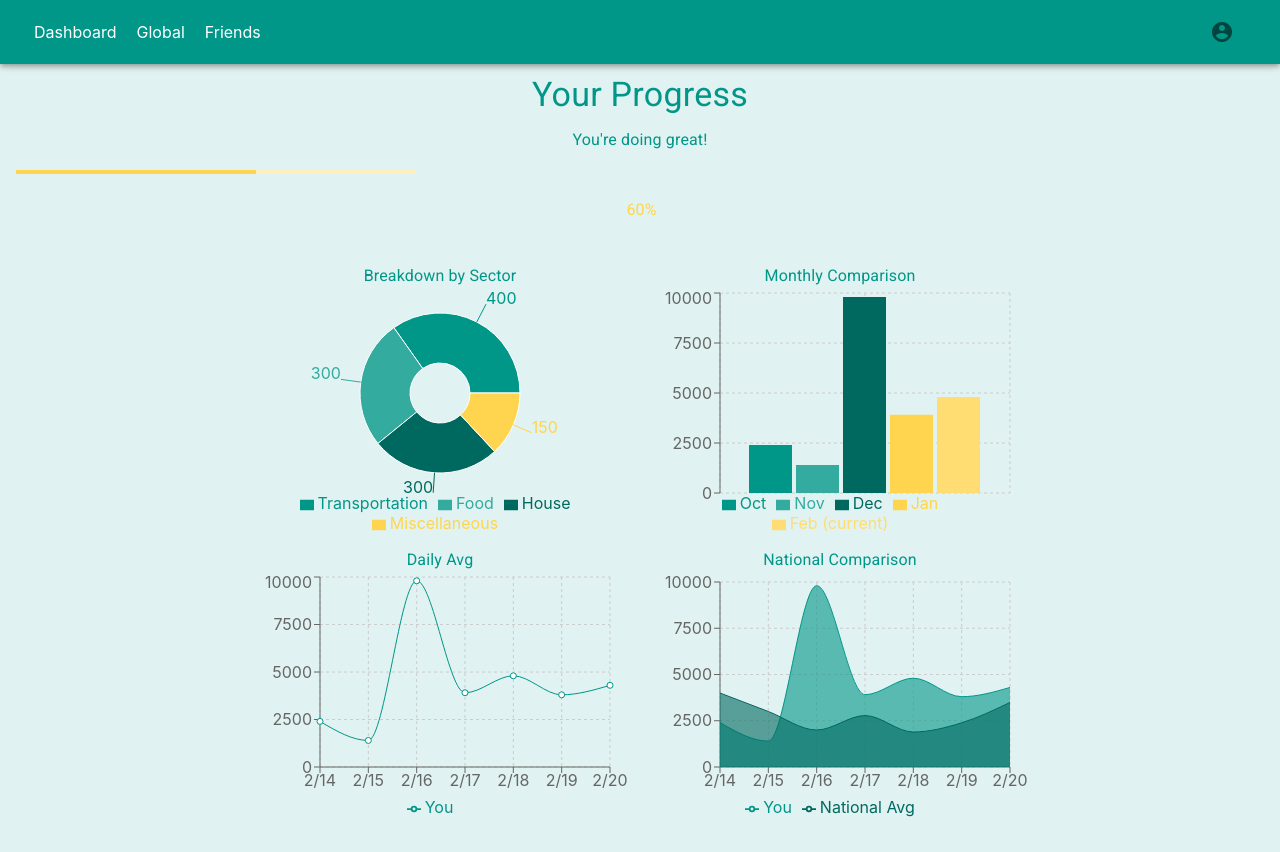
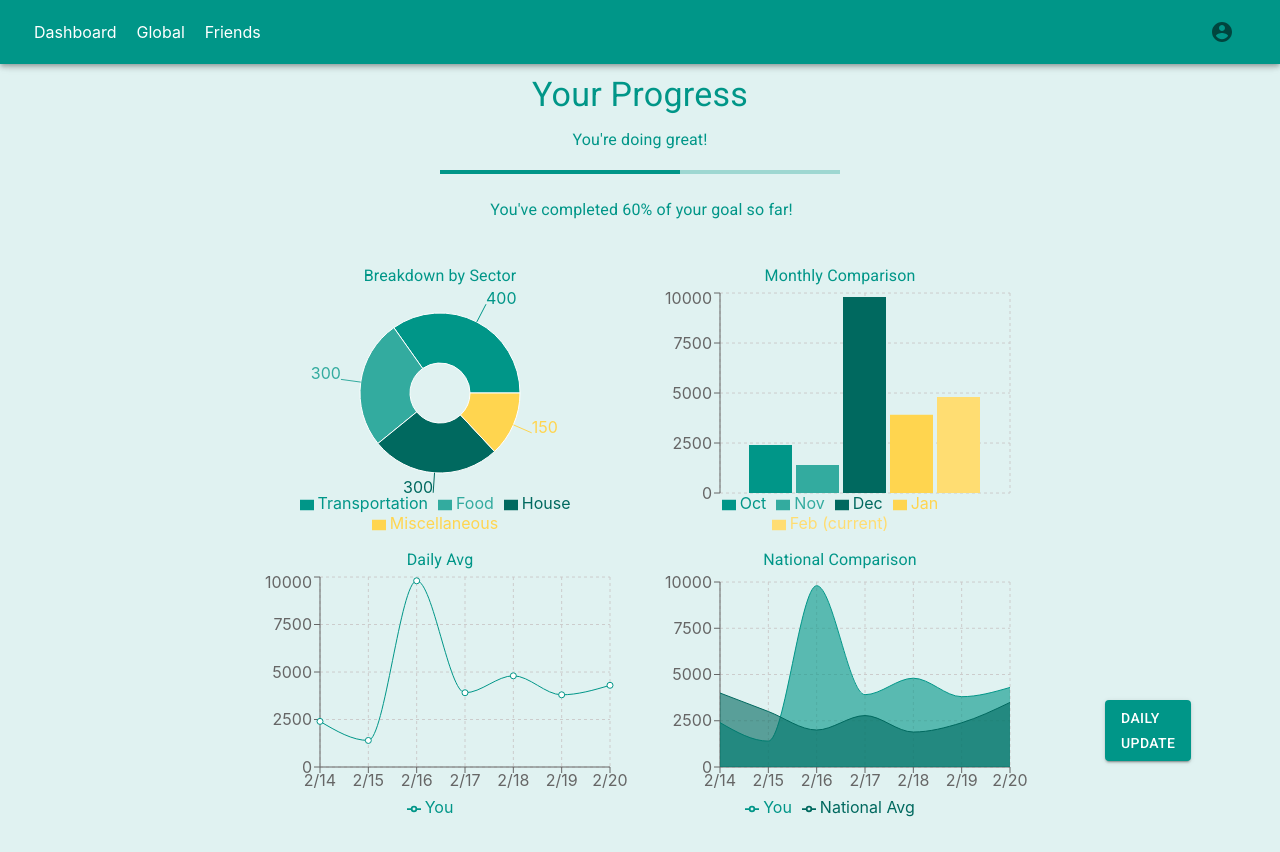
Before and after one commit to Yaffoman/SD_HACKS_2021_Frontend, a React (Create React App) app: page / in a window 1280 px wide. Built offline with nearby package versions, Linux system fonts and the light colour scheme.

Commit message:
centered progress bar

```diff
--- a/src/components/Navbar/Navbar.js
+++ b/src/components/Navbar/Navbar.js
@@ -12,7 +12,8 @@ import MenuItem from "@material-ui/core/MenuItem";
 import Grid from "@material-ui/core/Grid";
 import Typography from "@material-ui/core/Typography";
 import Progress from "../Progress/ProgressCircle";
-import { useLocation } from 'react-router-dom'
+import { useLocation } from "react-router-dom";
+import Button from "@material-ui/core/Button";
 
 function ProfileMenu() {
   const [anchor, setAnchor] = useState(null);
@@ -61,24 +62,46 @@ function LoggedIn() {
   return (
     <>
       <div className={styles.leftAligned}>
-        <Link component={RouterLink} to="/" color="inherit" className={styles.navbarItem}>
+        <Link
+          component={RouterLink}
+          to="/"
+          color="inherit"
+          className={styles.navbarItem}
+        >
           Dashboard
         </Link>
-        <Link component={RouterLink} to="/Global" color="inherit" className={styles.navbarItem}>
+        <Link
+          component={RouterLink}
+          to="/Global"
+          color="inherit"
+          className={styles.navbarItem}
+        >
           Global
         </Link>
-        <Link component={RouterLink} to="/Friends" color="inherit" className={styles.navbarItem}>
+        <Link
+          component={RouterLink}
+          to="/Friends"
+          color="inherit"
+          className={styles.navbarItem}
+        >
           Friends
         </Link>
       </div>
 
       <div className={styles.rightAligned}>
-        {(location.pathname !== '/') && <Link component={RouterLink} to="/" color="inherit" className={styles.progress}>
+        {location.pathname !== "/" && (
+          <Link
+            component={RouterLink}
+            to="/"
+            color="inherit"
+            className={styles.progress}
+          >
             <Typography>Goal Progress</Typography>
             <Grid item className={styles.navbarItem}>
               <Progress percentage={60} />
             </Grid>
-        </Link>}
+          </Link>
+        )}
         <ProfileMenu />
       </div>
     </>
@@ -105,10 +128,18 @@ export default function Navbar() {
   const { user } = useAuth();
 
   return (
+    <>
       <AppBar position="sticky" color={"primary"}>
         <Toolbar className={styles.toolbar}>
           {user ? <LoggedIn /> : <NotLoggedIn />}
         </Toolbar>
       </AppBar>
+
+      <div className={styles.updateButton}>
+        <Button variant="contained" color="primary" component={RouterLink} to="/update">
+          Daily Update
+        </Button>
+      </div>
+    </>
   );
 }
--- a/src/components/Navbar/Navbar.module.css
+++ b/src/components/Navbar/Navbar.module.css
@@ -28,3 +28,12 @@
   padding-right: 10px;
   text-decoration: none !important;
 }
+
+.updateButton {
+  position: fixed;
+  right: 125px;
+  bottom: 50px;
+  width: 50px;
+  height: 50px;
+  z-index: 1000;
+}
--- a/src/components/Progress/Progress.module.css
+++ b/src/components/Progress/Progress.module.css
@@ -8,11 +8,13 @@
   align-items: center;
   height: 10px;
   width: 100%;
+  margin-left: auto;
+  margin-right: auto;
   max-width: 400px;
 }
 
 .progressBar {
-  align-items: center;
+  align-self: center;
   height: 10px;
   width: 100%;
 }
--- a/src/components/Progress/ProgressBar.js
+++ b/src/components/Progress/ProgressBar.js
@@ -7,11 +7,11 @@ import styles from "./Progress.module.css";
 
 export default function Progress({ percentage }) {
   return (
-    <Grid container justify="center" alignItems="center" alignContent="center">
+    <Grid container justify="center" alignItems="center" alignContent="center" direction="column">
       <Box position="relative" width="100%" m={2} display="inline-flex">
         <div className={styles.progressBarWrapper}>
           <LinearProgress
-            color={"secondary"}
+            color={"primary"}
             variant={"determinate"}
             value={percentage}
             className={styles.progressBar}
@@ -23,8 +23,8 @@ export default function Progress({ percentage }) {
           <Typography
             variant="subtitle1"
             component="div"
-            color="secondary"
-          >{`${Math.round(percentage)}%`}</Typography>
+            color="primary"
+          >You've completed {`${Math.round(percentage)}%`} of your goal so far!</Typography>
         </Box>
       </div>
     </Grid>
--- a/src/pages/Dashboard/Dashboard.js
+++ b/src/pages/Dashboard/Dashboard.js
@@ -6,7 +6,6 @@ import AreaChart from "../../components/Charts/AreaChart";
 import { Grid, Typography } from "@material-ui/core";
 import styles from "./Dashboard.module.css";
 import ProgressBar from "../../components/Progress/ProgressBar";
-import teal from "@material-ui/core/colors/teal";
 
 export default function Dashboard() {
   const chartWidth = 400;
```
Lines whose indentation alone changed are shown as unchanged.
